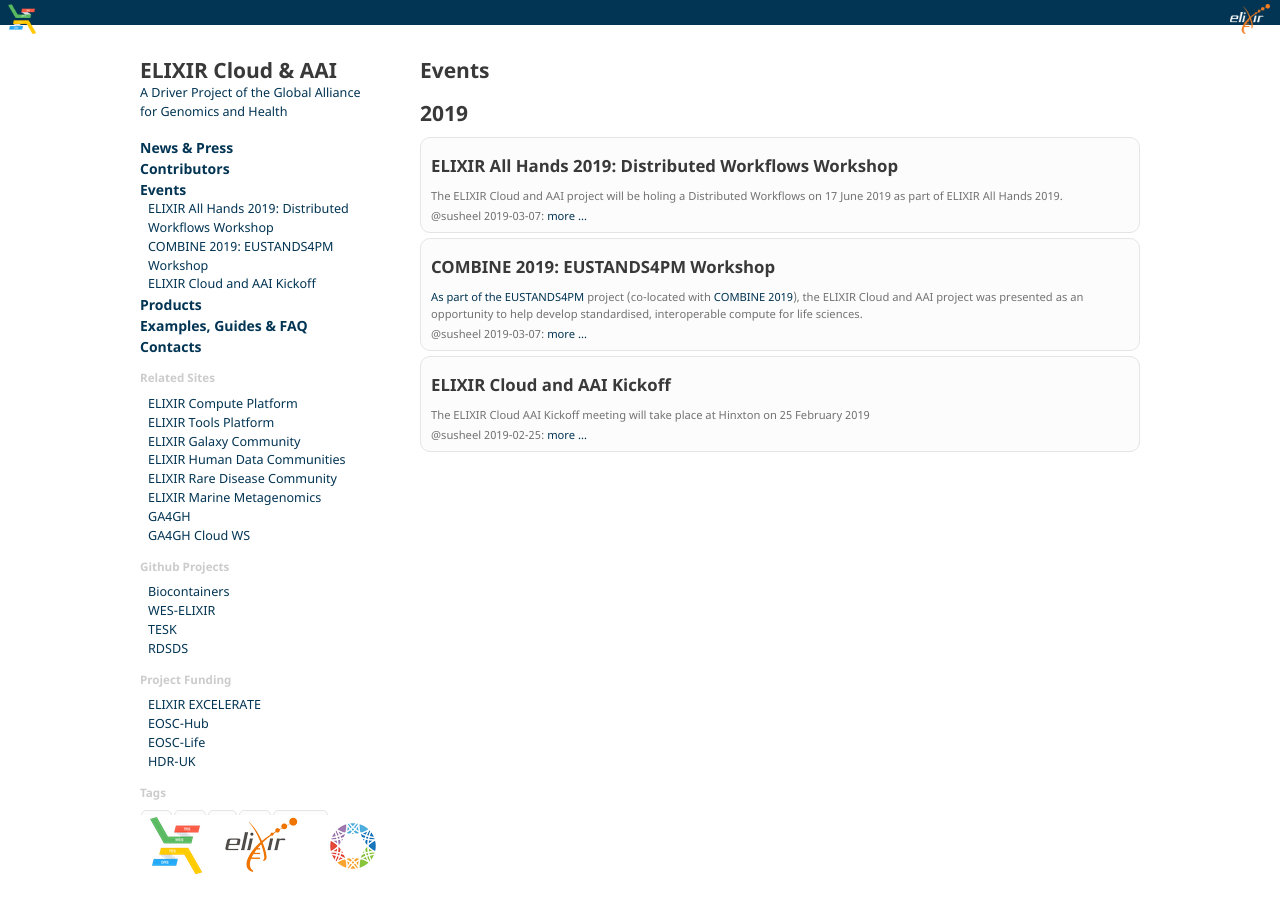
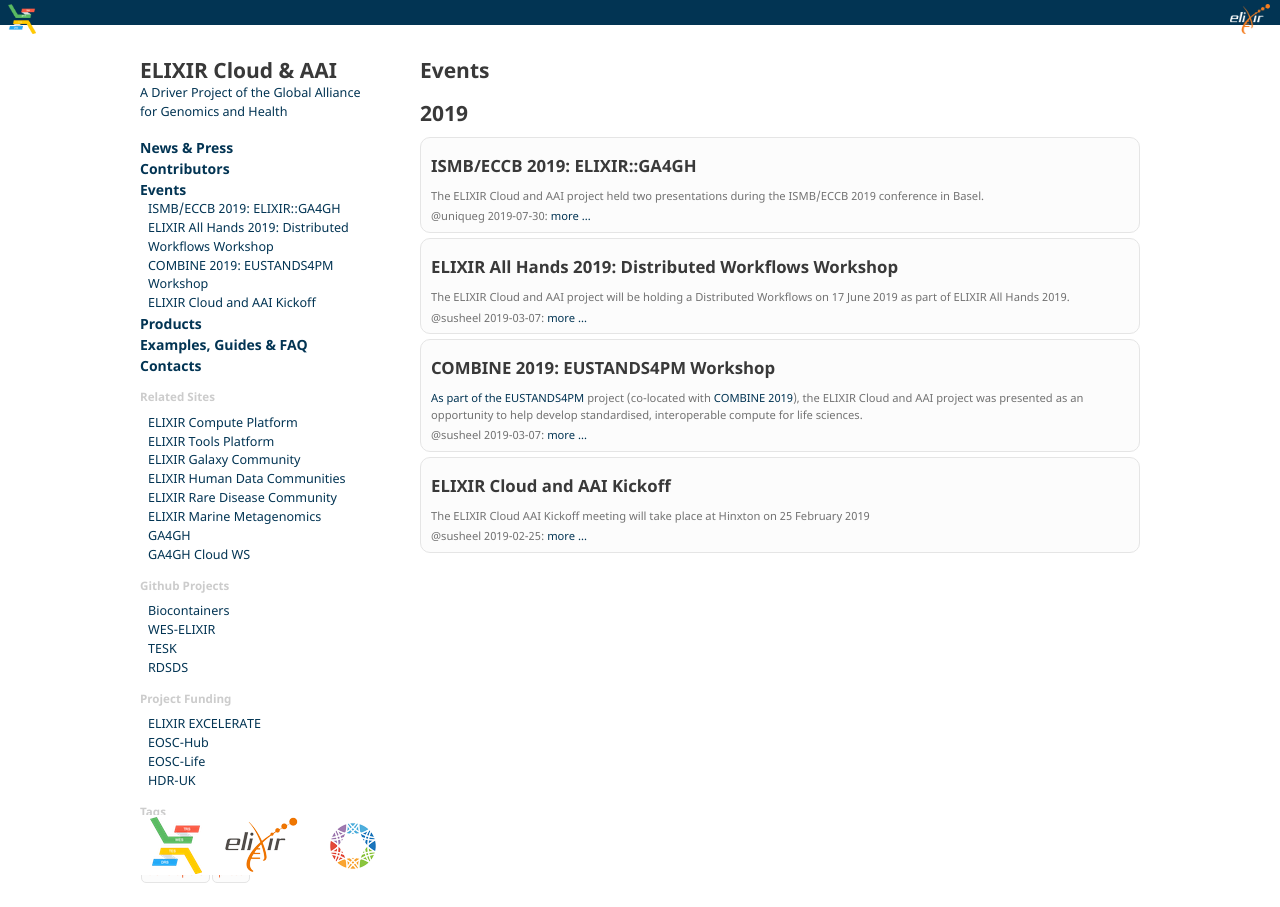
Before and after one commit to elixir-europe/cloud, a Jekyll site: the page built from categories/events.md, in a window 1280 px wide. Built offline with Jekyll 4.4.1, drawn with Linux system fonts in a browser that asks for light colours.

Commit message:
Addded event for ISMB/ECCB 2019 in Basel

```diff
--- a/pages/_events/2019-06-17-Lisbon-ELIXIR-All-Hands.md
+++ b/pages/_events/2019-06-17-Lisbon-ELIXIR-All-Hands.md
@@ -14,7 +14,8 @@
 
 ## {{ page.title }}
 
-The ELIXIR Cloud and AAI project will be holing a Distributed Workflows on 17 June 2019 as part of ELIXIR All Hands 2019.
+The ELIXIR Cloud and AAI project will be holding a Distributed Workflows on 17 June 2019 as part of
+ELIXIR All Hands 2019.
 
 <!--more-->
 
--- /dev/null
+++ b/pages/_events/2019-07-22-24-Basel-IMSB-ECCB-2019.md
@@ -0,0 +1,25 @@
+---
+title: 'ISMB/ECCB 2019: ELIXIR::GA4GH'
+date: 2019-07-30
+layout: default
+author: "@uniqueg"
+excerpt_separator: <!--more-->
+pdf_file_name:
+category: # please adjust
+  - events
+tags: # please adjust
+  - events
+---
+
+## {{ page.title }}
+
+The ELIXIR Cloud and AAI project held two presentations during the ISMB/ECCB 2019 conference in
+Basel.
+
+<!--more-->
+
+* Location: Congress Center Basel, Messeplatz 21, 4058 Basel, Switzerland
+* July 22 2019: "ELIXIR::GA4GH" special session (Room: Osaka/Samarkand;
+  [Presentation](https://drive.google.com/open?id=13mY-wvpdQVMcVTlZj7LR5dOdoKXtK6Hg))
+* July 24 2019: "Scalable Plant Research in Cloud Environments" special session (Room: Shanghai;
+  [Presentation](https://drive.google.com/open?id=1URLXLnSh6CmblDWRfu-rH_F16FbIdZlTregwzTxYh5Q))
```
